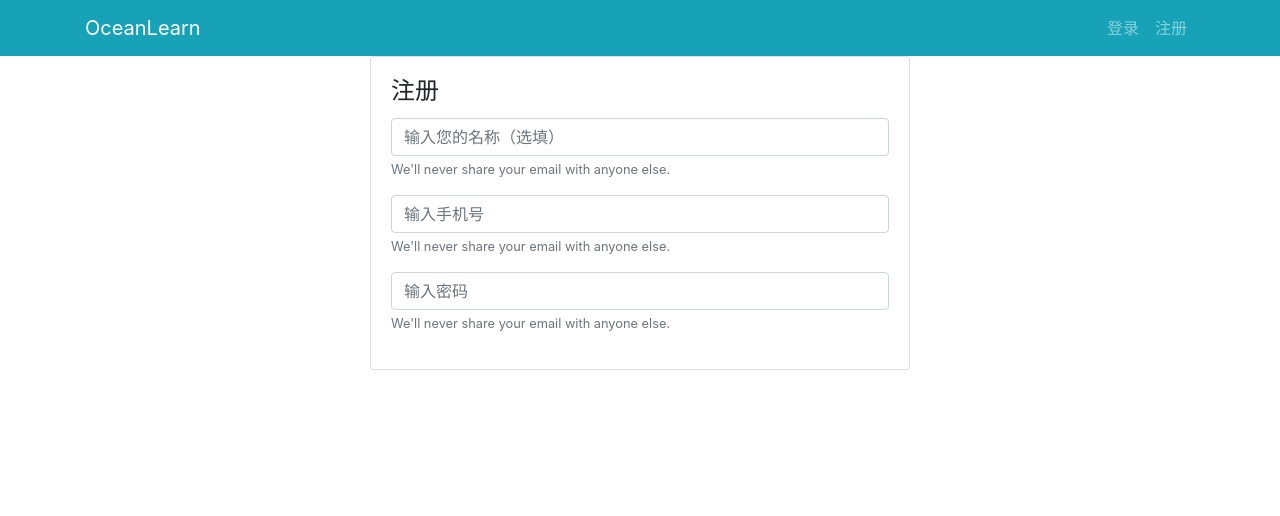
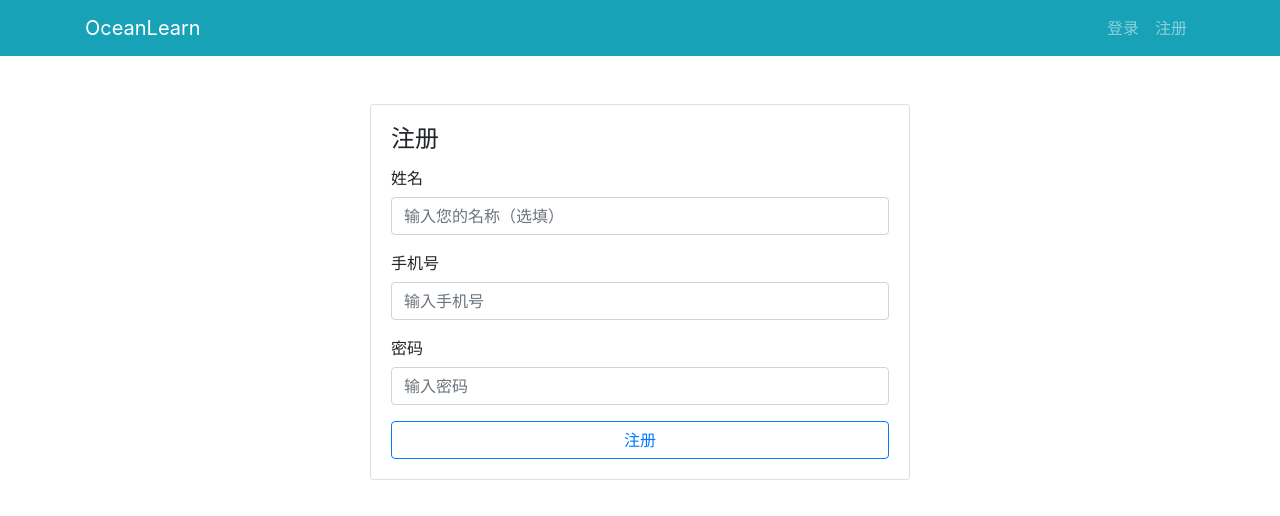
Before and after one commit to zh7606559342012/ginEssential, a Vue app in the folder ginessentail-vue/: page /register in a window 1280 px wide. Shown: the top 516 px of the page. Built offline with nearby package versions, Linux system fonts and the light colour scheme.

Commit message:
[zh]:20231220_02

```diff
--- a/ginessentail-vue/src/App.vue
+++ b/ginessentail-vue/src/App.vue
@@ -1,9 +1,9 @@
 <template>
   <div id="app">
-      <nav-bar />
-        <b-container>
-      <router-view/>
-        </b-container>
+    <nav-bar />
+    <b-container>
+      <router-view />
+    </b-container>
   </div>
 </template>
 
@@ -13,11 +13,10 @@ import NavBar from './views/layout/Navbar.vue';
 export default {
   components: { NavBar },
   data() {
-
+    return {};
   },
 };
 </script>
 
 <style lang="scss">
-
 </style>
--- a/ginessentail-vue/src/views/register/Register.vue
+++ b/ginessentail-vue/src/views/register/Register.vue
@@ -1,6 +1,6 @@
 <template>
   <div class="register">
-    <b-row>
+    <b-row class="mt-5">
       <b-col
         md="8"
         offset-md="2"
@@ -9,7 +9,7 @@
       >
         <b-card title="注册">
           <b-form>
-            <b-form-group description="We'll never share your email with anyone else.">
+            <b-form-group label="姓名">
               <b-form-input
                 v-model="user.name"
                 type="text"
@@ -17,7 +17,7 @@
                 required
               ></b-form-input>
             </b-form-group>
-            <b-form-group description="We'll never share your email with anyone else.">
+            <b-form-group label="手机号">
               <b-form-input
                 v-model="user.telephone"
                 type="number"
@@ -25,7 +25,7 @@
                 required
               ></b-form-input>
             </b-form-group>
-            <b-form-group description="We'll never share your email with anyone else.">
+            <b-form-group label="密码">
               <b-form-input
                 v-model="user.password"
                 type="password"
@@ -33,6 +33,13 @@
                 required
               ></b-form-input>
             </b-form-group>
+            <b-button
+              variant="outline-primary"
+              block
+              @click="register"
+            >
+              注册
+            </b-button>
           </b-form>
         </b-card>
       </b-col>
@@ -50,6 +57,11 @@ export default {
       },
     };
   },
+  methods: {
+    register() {
+      console.log('register');
+    },
+  },
 };
 </script>
 <style lang="scss" scoped>
```
